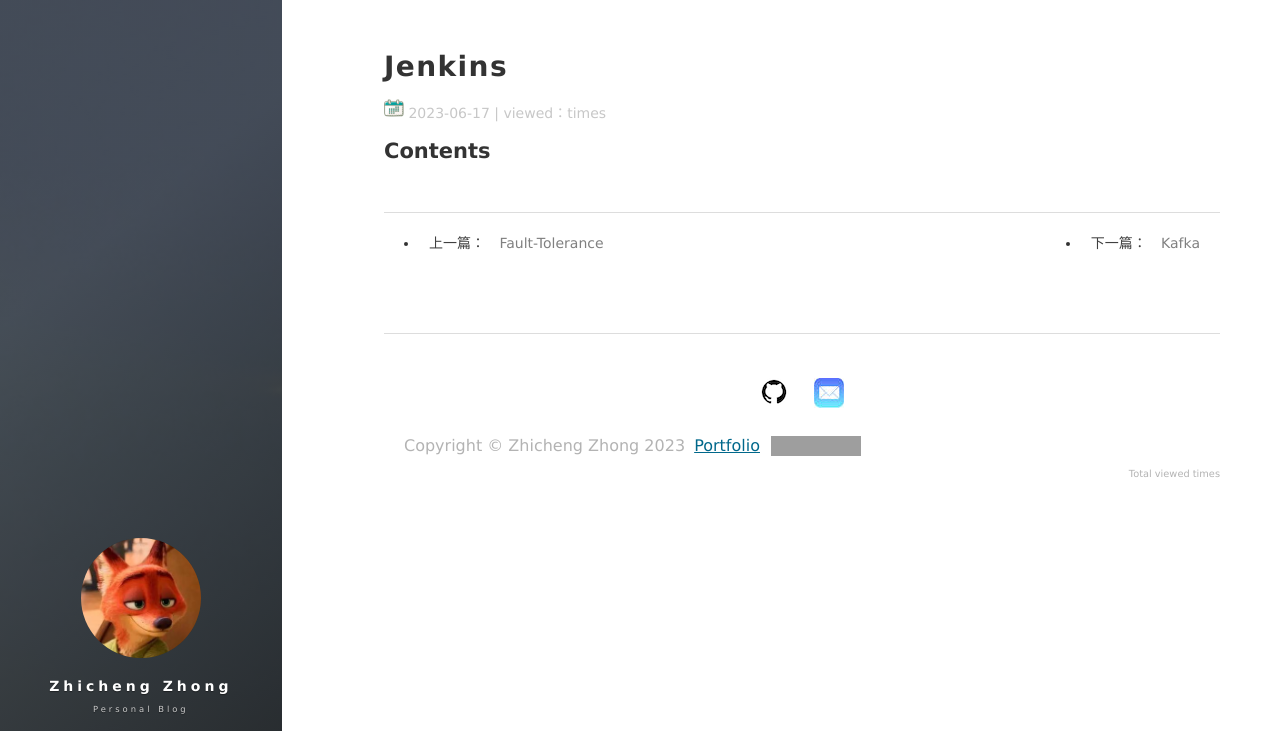
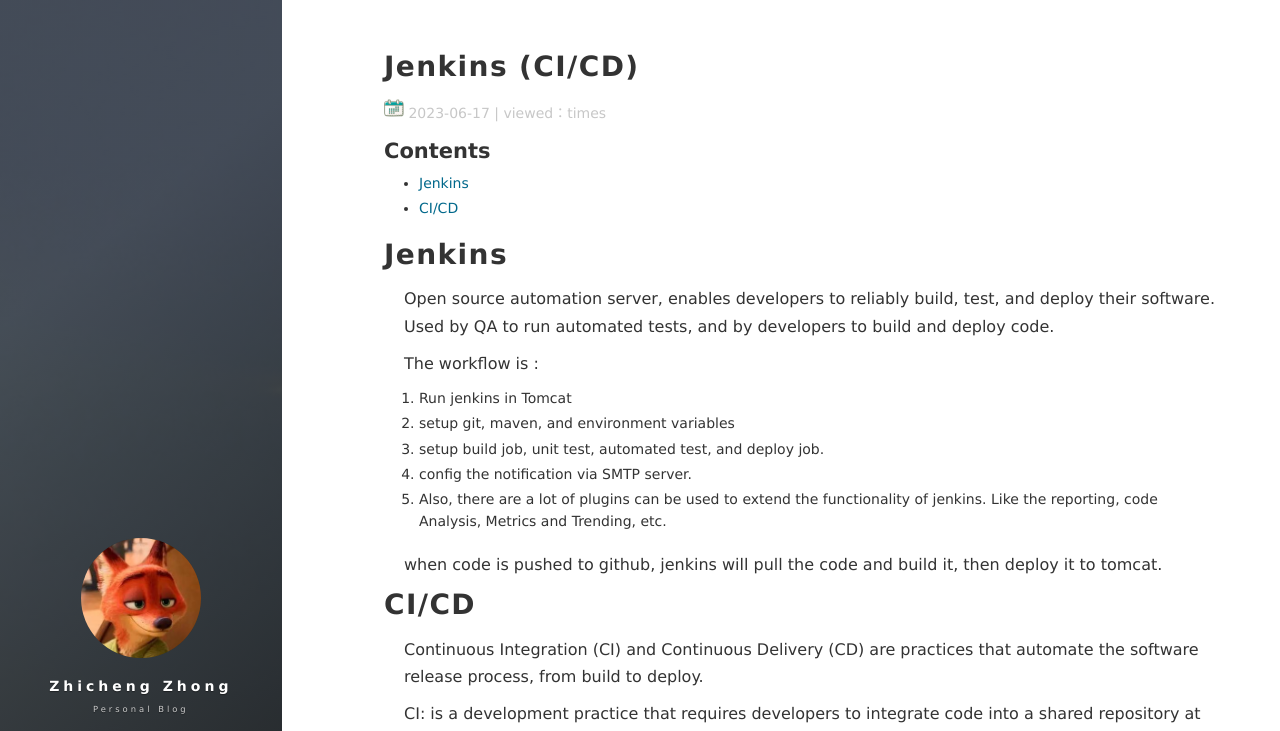
Before and after one commit to ChrisZZhong/chriszzhong.github.io, a Jekyll site: the page built from _posts/2023-06-17-jenkins.md, in a window 1280 px wide and 1400 px high. Shown: the top 731 px of the window. Built offline with Jekyll 4.4.1, drawn with Linux system fonts in a browser that asks for light colours; nearby versions of some CDN libraries; comment, search, counter and statistics services are not loaded; some of the changed text lies outside the part shown; grey boxes are pictures that could not be loaded.

Commit message:
add Jenkins

```diff
--- a/_posts/2023-06-17-jenkins.md
+++ b/_posts/2023-06-17-jenkins.md
@@ -1,7 +1,32 @@
 ---
 layout: post
-title: "Jenkins"
+title: "Jenkins (CI/CD)"
 date: 2023-06-17
 description: "Jenkins"
 tag: Microservices
 ---
+
+# Jenkins
+
+Open source automation server, enables developers to reliably build, test, and deploy their software. Used by QA to run automated tests, and by developers to build and deploy code.
+
+The workflow is :
+
+1. Run jenkins in Tomcat
+2. setup git, maven, and environment variables
+3. setup build job, unit test, automated test, and deploy job.
+4. config the notification via SMTP server.
+5. Also, there are a lot of plugins can be used to extend the functionality of jenkins. Like the reporting, code Analysis, Metrics and Trending, etc.
+
+when code is pushed to github, jenkins will pull the code and build it, then deploy it to tomcat.
+
+# CI/CD
+
+Continuous Integration (CI) and Continuous Delivery (CD) are practices that automate the software release process, from build to deploy.
+
+CI: is a development practice that requires developers to integrate code into a shared repository at regular intervals
+
+<img src="https://upload-images.jianshu.io/upload_images/6464255-1b6e3bfdbece1492.jpg?imageMogr2/auto-orient/strip|imageView2/2/w/1000/format/webp">
+
+CD: is a series of practices where code changes are automatically built, tested, and deployed to production.
+<img  src="https://upload-images.jianshu.io/upload_images/6464255-ba088ec7257062c0.jpg?imageMogr2/auto-orient/strip|imageView2/2/w/1000/format/webp">
```
Also changed, not shown: _posts/2023-06-25-DeployApp.md (added, +23 -0 lines).
